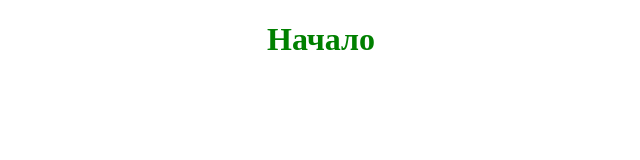
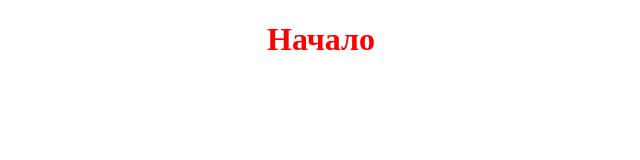
Before and after one commit to Vegasmist/ururu, a plain HTML site: page index.html in a window 1280 px wide. Shown: the whole page, without its empty margins (319-959 px from the left). Drawn offline with Linux system fonts and the light colour scheme.

Commit message:
Это наш второй коммит

```diff
--- a/index.html
+++ b/index.html
@@ -7,7 +7,7 @@
     <title>Document</title>
 </head>
 <body>
-    <h1 style="text-align:center; font-size:'sum'cm; color:green">Начало</h1>
+    <h1 style="text-align:center; font-size:sumcm; color:red">Начало</h1>
     <script src="sum.js"></script>
 </body>
 </html>
```
